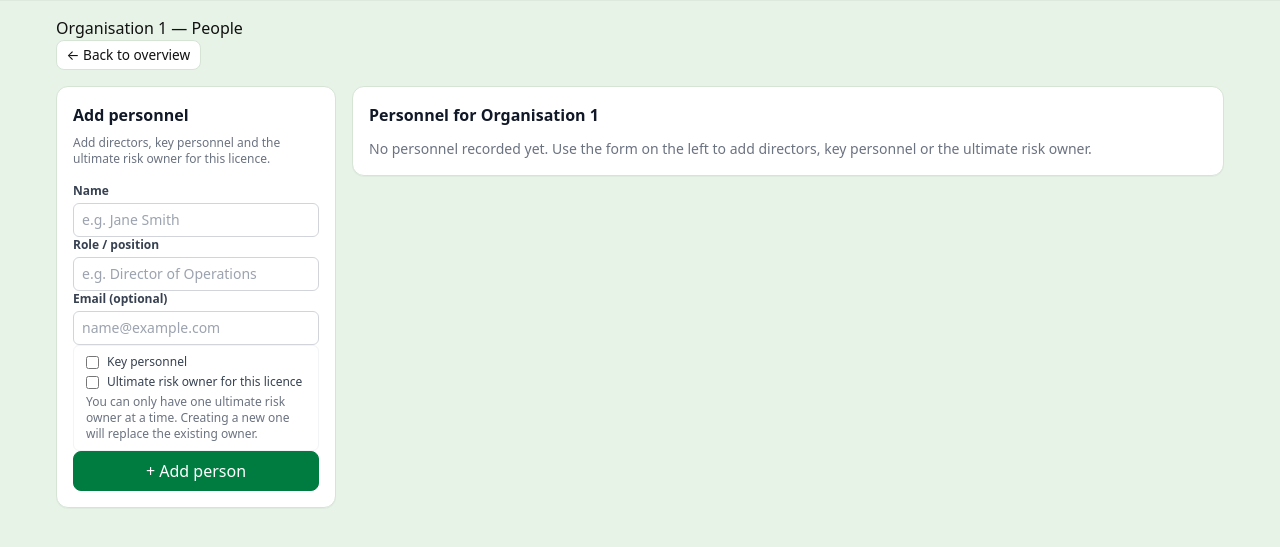
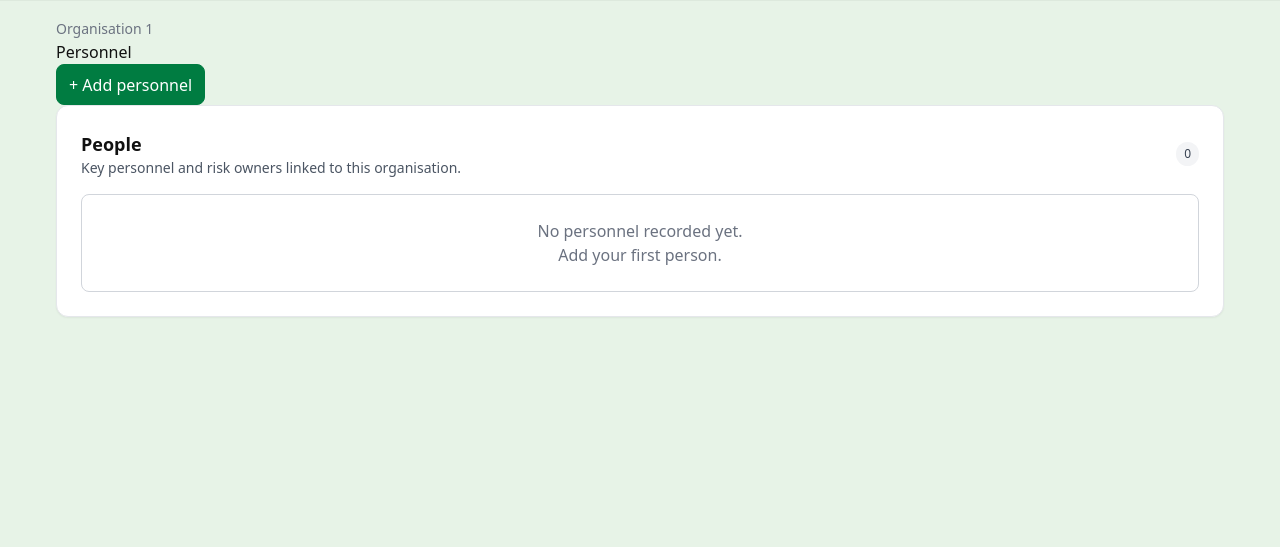
Before and after one commit to usernamewolffe/ofgem-compliance-summariser, a FastAPI app: page /orgs/1/members in a window 1280 px wide. Shown: the part 61-608 px from the top of the page. Run offline with FastAPI, Linux system fonts and the light colour scheme; data that the repository does not hold is empty; parts of the project's set-up code (start-up, migrations or seed data) failed here and were passed over.

Commit message:
Update project

```diff
--- a/api/server.py
+++ b/api/server.py
@@ -1006,106 +1006,195 @@ def org_overview_page(request: Request, org_id: int):
 # ---------------------------------------------------------------------------
 # Organisation members / personnel
 # ---------------------------------------------------------------------------
+
+# ---------------------------------------------------------------------------
+# Org members (people)
+# ---------------------------------------------------------------------------
+
 @app.get("/orgs/{org_id}/members", response_class=HTMLResponse)
 def org_members_page(request: Request, org_id: int):
     """
-    List & manage organisation-level personnel (org_members).
+    List all people for this organisation.
     """
     org = _org_basic(org_id)
 
     members = _sql_all(
         """
-        SELECT
-          id,
-          name,
-          COALESCE(role, '')  AS role,
-          COALESCE(email, '') AS email,
-          COALESCE(is_key_personnel, 0)       AS is_key_personnel,
-          COALESCE(is_ultimate_risk_owner, 0) AS is_ultimate_risk_owner
+        SELECT id, org_id, name, role, email, phone, notes, is_key_person
         FROM org_members
         WHERE org_id = ?
-        ORDER BY
-          is_ultimate_risk_owner DESC,
-          is_key_personnel       DESC,
-          LOWER(name)
+        ORDER BY is_key_person DESC, name COLLATE NOCASE
         """,
         (org_id,),
     )
 
-    key_people = [m for m in members if int(m["is_key_personnel"]) == 1 or int(m["is_ultimate_risk_owner"]) == 1]
-    others = [m for m in members if m not in key_people]
-
-    return render(
-        request,
+    return templates.TemplateResponse(
         "org_members.html",
         {
+            "request": request,
             "org": org,
             "org_id": org_id,
-            "key_people": key_people,
-            "other_members": others,
+            "members": members,
+        },
+    )
+
+
+@app.get("/orgs/{org_id}/members/new", response_class=HTMLResponse)
+def org_member_new_form(request: Request, org_id: int):
+    """
+    Show the 'add person' form.
+    """
+    org = _org_basic(org_id)
+
+    member = {
+        "id": None,
+        "name": "",
+        "role": "",
+        "email": "",
+        "phone": "",
+        "notes": "",
+        "is_key_person": 1,  # default to key person
+    }
+
+    return templates.TemplateResponse(
+        "org_member_form.html",
+        {
+            "request": request,
+            "org": org,
+            "org_id": org_id,
+            "member": member,
+            "mode": "create",
+            "form_action": f"/orgs/{org_id}/members/new",
         },
     )
 
 
 @app.post("/orgs/{org_id}/members/new")
 def org_member_create(
-    request: Request,
     org_id: int,
-    name: str = Form(...),
+    name: str = Form(""),
     role: str = Form(""),
     email: str = Form(""),
-    is_key_personnel: str | None = Form(None),
-    is_ultimate_risk_owner: str | None = Form(None),
+    phone: str = Form(""),
+    notes: str = Form(""),
+    is_key_person: str | None = Form(None),
 ):
     """
-    Create a new org_members row.
-    """
-    name = (name or "").strip()
-    if not name:
+    Handle 'add person' submission.
+    """
+    if not name.strip():
         raise HTTPException(status_code=400, detail="Name is required")
 
-    role = (role or "").strip()
-    email = (email or "").strip()
-    key_flag = 1 if is_key_personnel else 0
-    owner_flag = 1 if is_ultimate_risk_owner else 0
-
-    # If this person is set as ultimate owner, clear existing owner first
-    if owner_flag == 1:
-        _sql_exec(
-            "UPDATE org_members SET is_ultimate_risk_owner = 0 WHERE org_id = ?",
-            (org_id,),
-        )
+    is_key = 1 if is_key_person else 0
 
     _sql_exec(
         """
-        INSERT INTO org_members
-          (org_id, name, role, email, is_key_personnel, is_ultimate_risk_owner)
-        VALUES (?, ?, ?, ?, ?, ?)
+        INSERT INTO org_members (org_id, name, role, email, phone, notes, is_key_person)
+        VALUES (?, ?, ?, ?, ?, ?, ?)
         """,
-        (org_id, name, role, email, key_flag, owner_flag),
-    )
-
-    return RedirectResponse(url=f"/orgs/{org_id}/members", status_code=303)
+        (org_id, name.strip(), role.strip(), email.strip(), phone.strip(), notes.strip(), is_key),
+    )
+
+    return RedirectResponse(
+        url=f"/orgs/{org_id}/members",
+        status_code=303,
+    )
+
+
+@app.get("/orgs/{org_id}/members/{member_id}/edit", response_class=HTMLResponse)
+def org_member_edit_form(request: Request, org_id: int, member_id: int):
+    """
+    Show the 'edit person' form.
+    """
+    org = _org_basic(org_id)
+
+    member = _sql_one(
+        """
+        SELECT id, org_id, name, role, email, phone, notes, is_key_person
+        FROM org_members
+        WHERE org_id = ? AND id = ?
+        """,
+        (org_id, member_id),
+    )
+    if not member:
+        raise HTTPException(status_code=404, detail="Person not found")
+
+    return templates.TemplateResponse(
+        "org_member_form.html",
+        {
+            "request": request,
+            "org": org,
+            "org_id": org_id,
+            "member": member,
+            "mode": "edit",
+            "form_action": f"/orgs/{org_id}/members/{member_id}/edit",
+        },
+    )
+
+
+@app.post("/orgs/{org_id}/members/{member_id}/edit")
+def org_member_update(
+    org_id: int,
+    member_id: int,
+    name: str = Form(""),
+    role: str = Form(""),
+    email: str = Form(""),
+    phone: str = Form(""),
+    notes: str = Form(""),
+    is_key_person: str | None = Form(None),
+):
+    """
+    Handle 'edit person' submission.
+    """
+    member = _sql_one(
+        "SELECT * FROM org_members WHERE org_id = ? AND id = ?",
+        (org_id, member_id),
+    )
+    if not member:
+        raise HTTPException(status_code=404, detail="Person not found")
+
+    is_key = 1 if is_key_person else 0
+
+    _sql_exec(
+        """
+        UPDATE org_members
+        SET name = ?, role = ?, email = ?, phone = ?, notes = ?, is_key_person = ?
+        WHERE org_id = ? AND id = ?
+        """,
+        (
+            name.strip(),
+            role.strip(),
+            email.strip(),
+            phone.strip(),
+            notes.strip(),
+            is_key,
+            org_id,
+            member_id,
+        ),
+    )
+
+    return RedirectResponse(
+        url=f"/orgs/{org_id}/members",
+        status_code=303,
+    )
 
 
 @app.post("/orgs/{org_id}/members/{member_id}/delete")
-def org_member_delete(request: Request, org_id: int, member_id: int):
-    """
-    Delete a member from org_members.
-    """
-    row = _sql_one(
-        "SELECT id FROM org_members WHERE id = ? AND org_id = ?",
-        (member_id, org_id),
-    )
-    if not row:
-        raise HTTPException(status_code=404, detail="Member not found in this organisation")
-
+def org_member_delete(org_id: int, member_id: int):
+    """
+    Delete a person.
+    """
     _sql_exec(
-        "DELETE FROM org_members WHERE id = ? AND org_id = ?",
-        (member_id, org_id),
-    )
-
-    return RedirectResponse(url=f"/orgs/{org_id}/members", status_code=303)
+        "DELETE FROM org_members WHERE org_id = ? AND id = ?",
+        (org_id, member_id),
+    )
+
+    return RedirectResponse(
+        url=f"/orgs/{org_id}/members",
+        status_code=303,
+    )
+
+
 
 @app.get("/orgs/{org_id}/sites", response_class=HTMLResponse)
 def list_sites_page(request: Request, org_id: int):
--- a/summariser/templates/org_members.html
+++ b/summariser/templates/org_members.html
@@ -1,165 +1,67 @@
 {% extends "base.html" %}
-{% block title %}{{ org.name }} — People{% endblock %}
+{% block title %}{{ org.name }} — Personnel{% endblock %}
 
 {% block content %}
 <div class="page-title">
-  <h1>
-    {% if org %}{{ org.name }}{% else %}Organisation {{ org_id }}{% endif %} — People
-  </h1>
-  <a href="/orgs/{{ org_id }}" class="btn small">
-    ← Back to overview
+  <div>
+    <a href="/orgs/{{ org_id }}" class="text-sm text-gray-500 hover:text-gray-700">
+      {{ org.name }}
+    </a>
+    <h1>Personnel</h1>
+  </div>
+
+  <a href="/orgs/{{ org_id }}/members/new"
+     class="btn primary">
+    + Add personnel
   </a>
 </div>
 
-<div class="wrap mt-4">
-  <!-- LEFT: Add person form -->
-  <section class="panel max-w-md">
-    <h2 class="text-base font-semibold text-gray-900 mb-2">
-      Add personnel
-    </h2>
-    <p class="text-xs text-gray-500 mb-4">
-      Add directors, key personnel and the ultimate risk owner for this licence.
+<div class="bg-white border border-gray-200 rounded-xl p-6 shadow-sm w-full max-w-xl">
+
+  <div class="flex items-center justify-between mb-4">
+    <div>
+      <h2 class="text-lg font-semibold">People</h2>
+      <p class="text-sm text-gray-600">
+        Key personnel and risk owners linked to this organisation.
       </p>
-
-    <form method="post" action="/orgs/{{ org_id }}/members/new" class="space-y-3">
-      <div>
-        <label class="block text-xs font-semibold text-gray-700 mb-1">Name</label>
-        <input
-          type="text"
-          name="name"
-          required
-          class="w-full rounded-md border border-gray-300 px-2 py-1.5 text-sm"
-          placeholder="e.g. Jane Smith"
-        >
+    </div>
+    <span class="text-xs bg-gray-100 text-gray-700 px-2 py-1 rounded-full">
+      {{ members|length }}
+    </span>
   </div>
 
+  {% if members|length == 0 %}
+    <div class="border border-dashed border-gray-300 rounded-lg p-6 text-center text-gray-500">
+      No personnel recorded yet.
+      <br>
+      Add your first person.
+    </div>
+  {% else %}
+    <div class="space-y-4">
+      {% for m in members %}
+        <div class="border border-gray-200 rounded-lg p-4">
+          <div class="flex items-start justify-between">
             <div>
-        <label class="block text-xs font-semibold text-gray-700 mb-1">Role / position</label>
-        <input
-          type="text"
-          name="role"
-          class="w-full rounded-md border border-gray-300 px-2 py-1.5 text-sm"
-          placeholder="e.g. Director of Operations"
-        >
+              <div class="font-medium text-gray-900">{{ m.name }}</div>
+              <div class="text-sm text-gray-600">{{ m.role }}</div>
+            </div>
+            <div class="flex gap-2">
+              <a class="btn small" href="/orgs/{{ org_id }}/members/{{ m.id }}/edit">Edit</a>
+              <form method="post" action="/orgs/{{ org_id }}/members/{{ m.id }}/delete">
+                <button class="btn small danger">Delete</button>
+              </form>
+            </div>
           </div>
 
-      <div>
-        <label class="block text-xs font-semibold text-gray-700 mb-1">Email (optional)</label>
-        <input
-          type="email"
-          name="email"
-          class="w-full rounded-md border border-gray-300 px-2 py-1.5 text-sm"
-          placeholder="name@example.com"
-        >
-      </div>
-
-      <div class="border border-gray-100 rounded-md px-3 py-2 space-y-1 text-xs text-gray-700">
-        <label class="flex items-center gap-2">
-          <input type="checkbox" name="is_key_personnel" class="mt-0.5">
-          <span>Key personnel</span>
-        </label>
-        <label class="flex items-center gap-2">
-          <input type="checkbox" name="is_ultimate_risk_owner" class="mt-0.5">
-          <span>Ultimate risk owner for this licence</span>
-        </label>
-        <p class="text-[11px] text-gray-500 mt-1">
-          You can only have one ultimate risk owner at a time. Creating a new one
-          will replace the existing owner.
-        </p>
-      </div>
-
-      <div class="pt-2">
-        <button type="submit" class="btn primary w-full">
-          + Add person
-        </button>
-      </div>
-    </form>
-  </section>
-
-  <!-- RIGHT: Existing people -->
-  <section class="panel flex-1">
-    <h2 class="text-base font-semibold text-gray-900 mb-3">
-      Personnel for {{ org.name }}
-    </h2>
-
-    {% if (key_people and key_people|length) or (other_members and other_members|length) %}
-      <div class="space-y-6 text-sm">
-        {% if key_people and key_people|length %}
-          <div>
-            <h3 class="text-xs font-semibold text-gray-700 uppercase tracking-wide mb-2">
-              Key personnel &amp; ultimate owner
-            </h3>
-            <div class="border border-gray-100 rounded-lg divide-y divide-gray-100">
-              {% for p in key_people %}
-                <div class="flex items-center justify-between px-3 py-2">
-                  <div>
-                    <div class="font-medium">
-                      {{ p.name }}
-                      {% if p.is_ultimate_risk_owner %}
-                        <span class="ml-2 inline-flex items-center rounded-full bg-green-100 px-2 py-0.5 text-[11px] font-semibold text-green-700">
-                          Ultimate owner
-                        </span>
-                      {% endif %}
-                      {% if p.is_key_personnel and not p.is_ultimate_risk_owner %}
-                        <span class="ml-2 inline-flex items-center rounded-full bg-amber-100 px-2 py-0.5 text-[11px] font-semibold text-amber-700">
-                          Key personnel
+          {% if m.is_key == 1 %}
+            <span class="inline-block mt-2 text-xs bg-green-100 text-green-800 px-2 py-1 rounded-full">
+              Key person
             </span>
           {% endif %}
         </div>
-                    {% if p.role %}
-                      <div class="text-xs text-gray-600">{{ p.role }}</div>
-                    {% endif %}
-                    {% if p.email %}
-                      <div class="text-xs text-gray-500 mt-0.5">{{ p.email }}</div>
+      {% endfor %}
+    </div>
   {% endif %}
 </div>
 
-                  <form method="post" action="/orgs/{{ org_id }}/members/{{ p.id }}/delete">
-                    <button type="submit" class="btn small" style="font-size:11px;">
-                      Delete
-                    </button>
-                  </form>
-                </div>
-              {% endfor %}
-            </div>
-          </div>
-        {% endif %}
-
-        {% if other_members and other_members|length %}
-          <div>
-            <h3 class="text-xs font-semibold text-gray-700 uppercase tracking-wide mb-2">
-              Other contacts
-            </h3>
-            <div class="border border-gray-100 rounded-lg divide-y divide-gray-100">
-              {% for p in other_members %}
-                <div class="flex items-center justify-between px-3 py-2">
-                  <div>
-                    <div class="font-medium">{{ p.name }}</div>
-                    {% if p.role %}
-                      <div class="text-xs text-gray-600">{{ p.role }}</div>
-                    {% endif %}
-                    {% if p.email %}
-                      <div class="text-xs text-gray-500 mt-0.5">{{ p.email }}</div>
-                    {% endif %}
-                  </div>
-
-                  <form method="post" action="/orgs/{{ org_id }}/members/{{ p.id }}/delete">
-                    <button type="submit" class="btn small" style="font-size:11px;">
-                      Delete
-                    </button>
-                  </form>
-                </div>
-              {% endfor %}
-            </div>
-          </div>
-        {% endif %}
-      </div>
-    {% else %}
-      <p class="text-sm text-gray-500">
-        No personnel recorded yet. Use the form on the left to add directors,
-        key personnel or the ultimate risk owner.
-      </p>
-    {% endif %}
-  </section>
-</div>
 {% endblock %}
```
Also changed, not shown: summariser/templates/org_member_form.html (added, +69 -0 lines), summariser/templates/site_risks.html (added, +97 -0 lines). Lines whose indentation alone changed are shown as unchanged.
